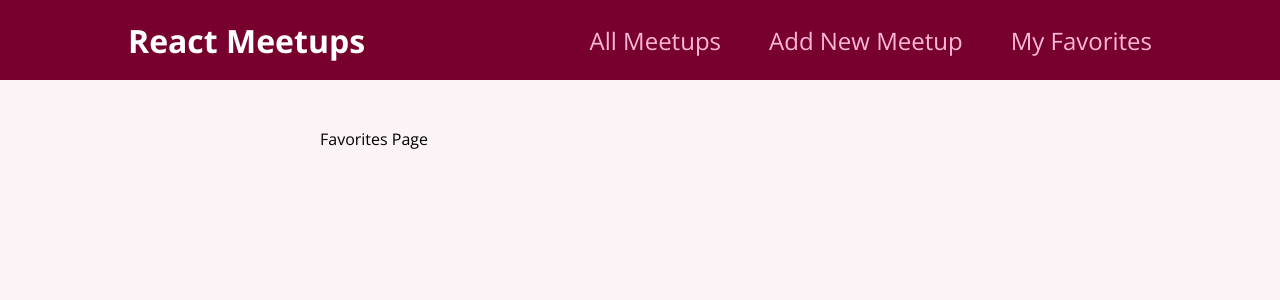
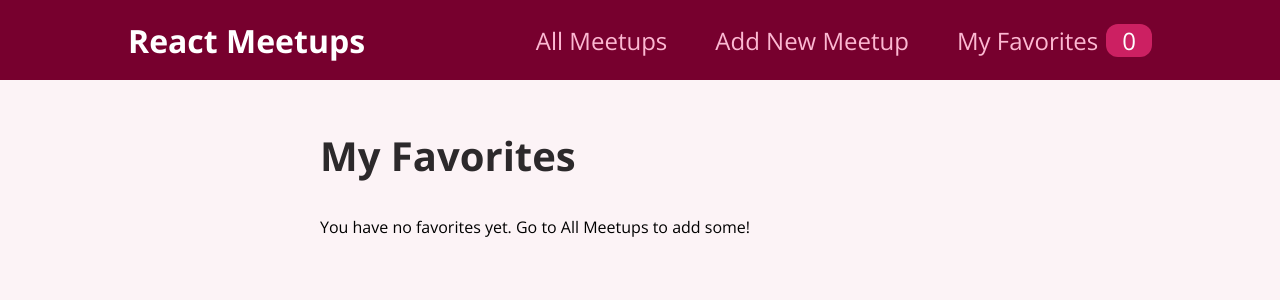
Before and after one commit to mohammadshughri/DevMeetup-ReactJS, a React (Create React App) app: page /favorites in a window 1280 px wide. Shown: the top 300 px of the page. Built offline with nearby package versions, Linux system fonts and the light colour scheme.

Commit message:
Added support to My favorites

```diff
--- a/src/components/layout/MainNavigation.js
+++ b/src/components/layout/MainNavigation.js
@@ -1,8 +1,12 @@
 import { Link } from "react-router-dom";
+import { useContext } from "react";
 
 import classes from "./MainNavigation.module.css";
+import FavoritesContext from "../../store/favorites-context";
 
 function MainNavigation() {
+  const favoritesCtx = useContext(FavoritesContext);
+
   return (
     <header className={classes.header}>
       <div className={classes.logo}>React Meetups</div>
@@ -15,7 +19,9 @@ function MainNavigation() {
             <Link to="/newmeetup">Add New Meetup</Link>
           </li>
           <li>
-            <Link to="/favorites">My Favorites</Link>
+            <Link to="/favorites">
+              My Favorites
+              <span className={classes.badge}>{favoritesCtx.totalFavorites}</span></Link>
           </li>
         </ul>
       </nav>
--- a/src/pages/Favorites.js
+++ b/src/pages/Favorites.js
@@ -1,5 +1,23 @@
+import { useContext } from "react";
+
+import FavoritesContext from "../store/favorites-context";
+import MeetupList from "../components/meetups/MeetupList";
+
 function Favorites() {
-  return <div>Favorites Page</div>;
+  const favoritesCtx = useContext(FavoritesContext);
+
+  let content;
+
+  if(favoritesCtx.totalFavorites === 0) {
+    content = <p>You have no favorites yet. Go to All Meetups to add some!</p>;
+  } else {
+    content = <MeetupList meetups={favoritesCtx.favorites} />;
+  }
+
+  return <section>
+    <h1>My Favorites</h1>
+    {content}
+  </section>
 }
 
 export default Favorites;
```
